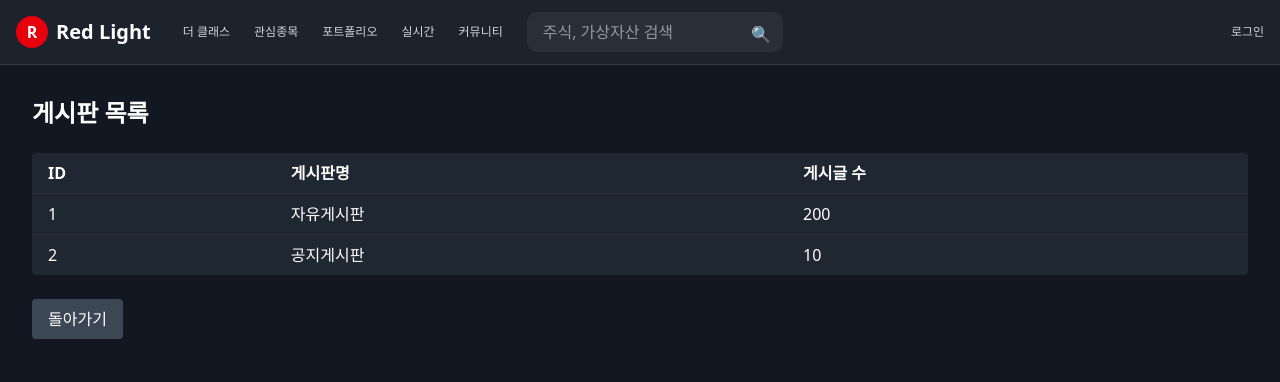
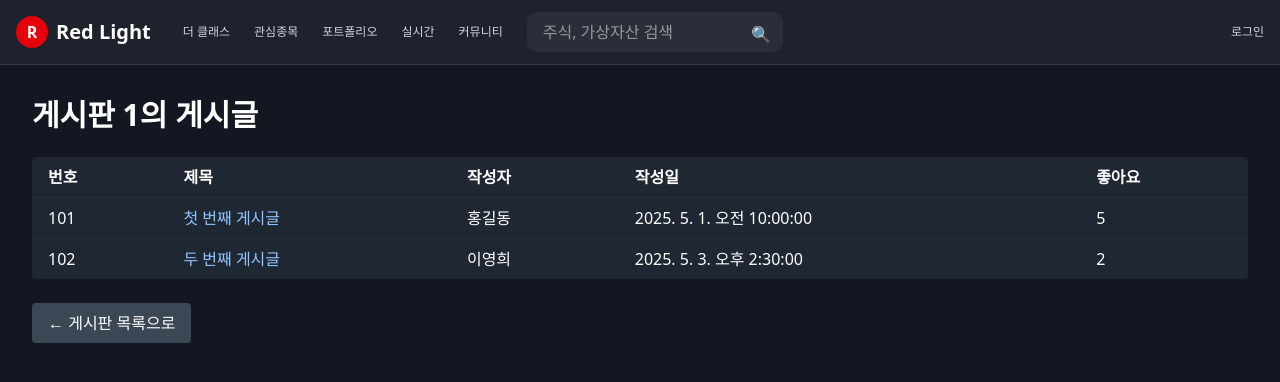
Before and after one commit to kdt-final-2025/investing-mate-frontend, a Next.js app: page /boards/1 in a window 1280 px wide. Shown: the top 382 px of the page. Built offline with nearby package versions, Linux system fonts and the light colour scheme; no server answers.

Commit message:
feat: 게시판 목록을 서버 컴포넌트화 그리고 네브바 변경 및 api연결

```diff
--- a/src/app/boards/[boardId]/page.tsx
+++ b/src/app/boards/[boardId]/page.tsx
@@ -1,53 +1,106 @@
 // src/app/boards/[boardId]/page.tsx
-import React from 'react';
+import Link from 'next/link';
 
-type Props = { params: { boardId: string } };
+type Post = {
+  id: number;
+  title: string;
+  author: string;
+  createdAt: string; // ISO string
+  likes: number;
+};
 
-interface Board {
-    id: number;
-    boardName: string;
-    postCount: number;
-}
-
-const mockData: { BoardResponse: Board[] } = {
-    BoardResponse: [
-        { id: 1, boardName: '자유게시판', postCount: 200 },
-        { id: 2, boardName: '공지게시판', postCount: 10 },
+// TODO: 실제 API 호출로 교체하고, params.boardId를 함께 전달하세요
+const mockPosts: Record<string, Post[]> = {
+  '1': [
+    {
+      id: 101,
+      title: '첫 번째 게시글',
+      author: '홍길동',
+      createdAt: '2025-05-01T10:00:00Z',
+      likes: 5,
+    },
+    {
+      id: 102,
+      title: '두 번째 게시글',
+      author: '이영희',
+      createdAt: '2025-05-03T14:30:00Z',
+      likes: 2,
+    },
+  ],
+  '2': [
+    {
+      id: 201,
+      title: '공지사항 1',
+      author: '관리자',
+      createdAt: '2025-04-28T09:00:00Z',
+      likes: 10,
+    },
   ],
 };
 
-const BoardDetailPage: React.FC<Props> = ({ params }) => {
+interface Props {
+  params: { boardId: string };
+}
+
+export default function BoardPostsPage({ params }: Props) {
   const { boardId } = params;
-    const boards = mockData.BoardResponse;
+  const posts: Post[] = mockPosts[boardId] ?? [];
 
   return (
-        <div className="min-h-screen bg-[#131722] text-white p-8">
-            <h1 className="text-2xl font-bold mb-6">게시판 목록</h1>
+    <main className="min-h-screen bg-[#131722] text-white p-8">
+      <h1 className="text-3xl font-bold mb-6">게시판 {boardId}의 게시글</h1>
+
       <div className="overflow-x-auto bg-[#1f2733] rounded">
         <table className="w-full text-left">
           <thead>
             <tr>
-                        <th className="px-4 py-2">ID</th>
-                        <th className="px-4 py-2">게시판명</th>
-                        <th className="px-4 py-2">게시글 수</th>
+              <th className="px-4 py-2">번호</th>
+              <th className="px-4 py-2">제목</th>
+              <th className="px-4 py-2">작성자</th>
+              <th className="px-4 py-2">작성일</th>
+              <th className="px-4 py-2">좋아요</th>
             </tr>
           </thead>
           <tbody>
-                    {boards.map((board) => (
-                        <tr key={board.id} className="border-t border-[#2a2f36]">
-                            <td className="px-4 py-2">{board.id}</td>
-                            <td className="px-4 py-2">{board.boardName}</td>
-                            <td className="px-4 py-2">{board.postCount}</td>
+            {posts.length > 0 ? (
+              posts.map((post) => (
+                <tr
+                  key={post.id}
+                  className="border-t border-[#2a2f36] hover:bg-[#2a2f36]"
+                >
+                  <td className="px-4 py-2">{post.id}</td>
+                  <td className="px-4 py-2">
+                    <Link href={`/boards/${boardId}/posts/${post.id}`}>
+                      <span className="text-blue-300 hover:underline">
+                        {post.title}
+                      </span>
+                    </Link>
+                  </td>
+                  <td className="px-4 py-2">{post.author}</td>
+                  <td className="px-4 py-2">
+                    {new Date(post.createdAt).toLocaleString('ko-KR')}
+                  </td>
+                  <td className="px-4 py-2">{post.likes}</td>
                 </tr>
-                    ))}
+              ))
+            ) : (
+              <tr>
+                <td className="px-4 py-2" colSpan={5}>
+                  게시글이 없습니다.
+                </td>
+              </tr>
+            )}
           </tbody>
         </table>
       </div>
-            <button className="mt-6 px-4 py-2 bg-[#3b4754] rounded hover:bg-[#4a5b68]">
-                돌아가기
+
+      <div className="mt-6">
+        <Link href="/boards">
+          <button className="px-4 py-2 bg-[#3b4754] rounded hover:bg-[#4a5b68]">
+            ← 게시판 목록으로
           </button>
+        </Link>
       </div>
+    </main>
   );
-};
-
-export default BoardDetailPage;
+}
--- a/src/app/boards/[boardId]/posts/page.tsx
+++ /dev/null
@@ -1,99 +0,0 @@
-// src/app/boards/[boardId]/posts/page.tsx
-import React from 'react';
-
-interface Props {
-  params: { boardId: string };
-  searchParams: {
-    postTitle?: string;
-    userId?: string;
-    sortBy?: string;
-    direction?: string;
-    pageNumber?: string;
-    size?: string;
-  };
-}
-
-const PostsPage: React.FC<Props> = ({ params, searchParams }) => {
-  const { boardId } = params;
-  const {
-    postTitle = '',
-    userId = '',
-    sortBy = 'createdAt',
-    direction = 'desc',
-    pageNumber = '1',
-    size = '10',
-  } = searchParams;
-
-  return (
-      <div className="min-h-screen bg-[#131722] text-white p-8">
-        <h1 className="text-2xl font-bold mb-6">게시판: {boardId}</h1>
-
-        <div className="flex flex-wrap items-center justify-between mb-4 space-y-4">
-          {/* 검색 필터 */}
-          <div className="flex flex-wrap gap-4">
-            <input
-                type="text"
-                placeholder="제목 검색"
-                defaultValue={postTitle}
-                className="px-4 py-2 bg-[#1f2733] rounded focus:outline-none"
-            />
-            <input
-                type="text"
-                placeholder="작성자 검색"
-                defaultValue={userId}
-                className="px-4 py-2 bg-[#1f2733] rounded focus:outline-none"
-            />
-          </div>
-
-          {/* 정렬 옵션 */}
-          <div className="flex flex-wrap gap-4">
-            <select
-                defaultValue={sortBy}
-                className="px-4 py-2 bg-[#1f2733] rounded focus:outline-none"
-            >
-              <option value="createdAt">생성 날짜</option>
-              <option value="liked">좋아요 순</option>
-            </select>
-            <select
-                defaultValue={direction}
-                className="px-4 py-2 bg-[#1f2733] rounded focus:outline-none"
-            >
-              <option value="asc">오름차순</option>
-              <option value="desc">내림차순</option>
-            </select>
-          </div>
-        </div>
-
-        {/* 게시글 목록 테이블 */}
-        <div className="overflow-x-auto">
-          <table className="w-full text-left">
-            <thead>
-            <tr>
-              <th className="px-4 py-2">번호</th>
-              <th className="px-4 py-2">제목</th>
-              <th className="px-4 py-2">작성자</th>
-              <th className="px-4 py-2">작성일</th>
-              <th className="px-4 py-2">좋아요</th>
-            </tr>
-            </thead>
-            <tbody>
-            {/* TODO: 실제 데이터를 map을 사용해 렌더링하세요 */}
-            <tr>
-              <td className="px-4 py-2" colSpan={5}>게시글이 없습니다.</td>
-            </tr>
-            </tbody>
-          </table>
-        </div>
-
-        {/* 페이지네이션 */}
-        <div className="flex justify-center mt-6 space-x-2">
-          {/* TODO: 페이지네이션 로직/컴포넌트를 연결하세요 */}
-          <button className="px-3 py-1 bg-[#1f2733] rounded">이전</button>
-          <span className="px-3 py-1">{pageNumber}</span>
-          <button className="px-3 py-1 bg-[#1f2733] rounded">다음</button>
-        </div>
-      </div>
-  );
-};
-
-export default PostsPage;
--- a/src/app/boards/page.tsx
+++ b/src/app/boards/page.tsx
@@ -1,7 +1,41 @@
-import { getBoards } from '@/service/boards';
-import { BoardList } from '@/components/boards/BoardList';
+// src/app/boards/page.tsx
+import Link from 'next/link';
+import { getBoards, Board } from '@/service/boards';
 
 export default async function BoardsPage() {
-  const boards = await getBoards('your_token_here');
-  return <BoardList boards={boards} />;
+  // 1) 수정된 서비스 함수 호출
+  const boards: Board[] = await getBoards();
+
+  return (
+    <main className="min-h-screen bg-[#131722] text-white p-8">
+      <h1 className="text-3xl font-bold mb-6">게시판 목록</h1>
+      <table className="w-full text-left bg-[#1f2733] rounded overflow-hidden">
+        <thead>
+          <tr>
+            <th className="px-4 py-2">ID</th>
+            <th className="px-4 py-2">게시판명</th>
+            <th className="px-4 py-2">게시글 수</th>
+          </tr>
+        </thead>
+        <tbody>
+          {boards.map((b) => (
+            <tr
+              key={b.id}
+              className="border-t border-[#2a2f36] hover:bg-[#2a2f36]"
+            >
+              <td className="px-4 py-2">{b.id}</td>
+              <td className="px-4 py-2">
+                <Link href={`/boards/${b.id}`}>
+                  <span className="text-blue-300 hover:underline">
+                    {b.boardName}
+                  </span>
+                </Link>
+              </td>
+              <td className="px-4 py-2">{b.postCount}</td>
+            </tr>
+          ))}
+        </tbody>
+      </table>
+    </main>
+  );
 }
--- a/src/components/navBar.tsx
+++ b/src/components/navBar.tsx
@@ -53,7 +53,7 @@ export default function NavBar({
               실시간
             </Link>
             <Link
-              href="/community"
+              href="/boards"
               className="text-gray-300 hover:text-white text-xs"
             >
               커뮤니티
--- a/src/mock/boards.mock.ts
+++ /dev/null
@@ -1,19 +0,0 @@
-// mock/boards.mock.ts
-
-export type Board = {
-  id: number;
-  boardName: string;
-  postCount: number;
-};
-
-export const MOCK_BOARDS: Board[] = Array.from({ length: 5 }, (_, index) => ({
-  id: index + 1,
-  boardName: `Mock Board ${index + 1}`,
-  postCount: Math.floor(Math.random() * 100),
-}));
-
-export async function fetchMockBoards() {
-  return new Promise<{ BoardResponse: Board[] }>((resolve) =>
-    setTimeout(() => resolve({ BoardResponse: MOCK_BOARDS }), 300)
-  );
-}
--- a/src/service/boards.ts
+++ b/src/service/boards.ts
@@ -1,10 +1,11 @@
 import { API_URL } from '@/env/constants';
+import { API_BASE } from '@/service/baseAPI';
 
-export type Board = {
+export interface Board {
   id: number;
   boardName: string;
   postCount: number;
-};
+}
 
 // 게시판 생성
 export async function createBoard(boardName: string, token: string) {
@@ -20,14 +21,14 @@ export async function createBoard(boardName: string, token: string) {
   return res.json();
 }
 
-// 게시판 전체 목록 조회
-export async function getBoards(token: string): Promise<Board[]> {
-    const res = await fetch(`${API_URL}/boards`, {
+// 전체 게시판 목록 조회
+export async function getBoards(): Promise<Board[]> {
+  const res = await fetch(`${API_BASE}/boards`, {
     method: 'GET',
-        headers: { Authorization: `Bearer ${token}` },
     cache: 'no-store',
   });
   if (!res.ok) throw new Error('게시판 목록 조회 실패');
-    const data = await res.json();
-    return data.BoardResponse;
+  // JSON이 [ { id:…, boardName:…, postCount:… }, … ] 형태라고 가정
+  const data: Board[] = await res.json();
+  return data;
 }
```
Lines whose indentation alone changed are shown as unchanged.
